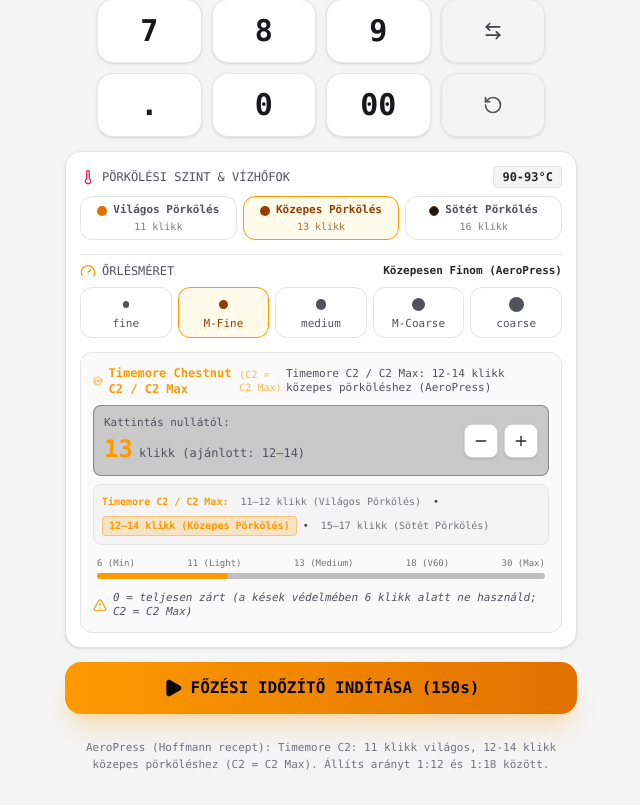
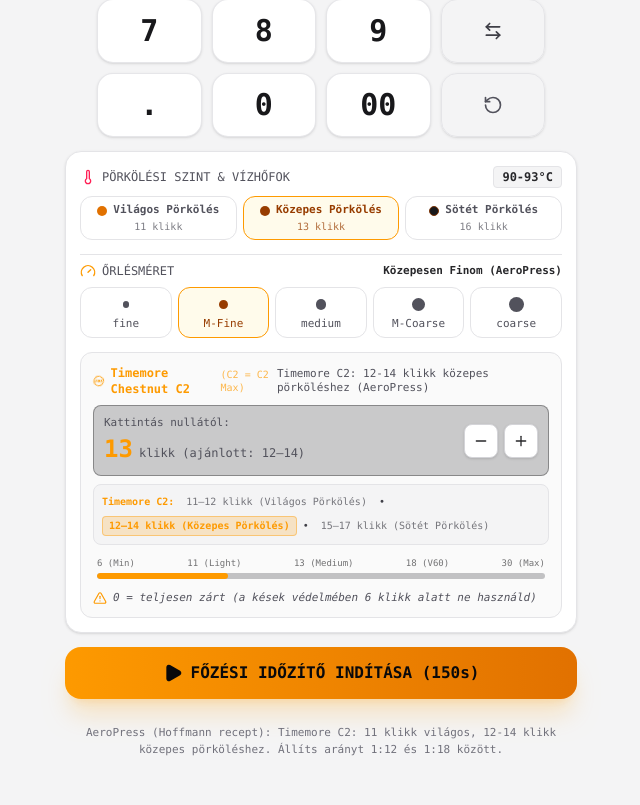
Before and after one commit to pusztaia/coffeecalculator, a React (Vite) app: page / in a window 1280 px wide. Shown: the part 735-1540 px from the top of the page, without its empty margins (319-959 px from the left). Built offline with nearby package versions, Linux system fonts and the light colour scheme.

Commit message:
refactor: simplify Timemore C2/C2 Max references to Timemore C2

```diff
--- a/src/App.tsx
+++ b/src/App.tsx
@@ -552,7 +552,7 @@ export default function App() {
           ratio={ratio}
         />
 
-        {/* Roast Level & Grind Size Helper Guide (with Timemore C2 / C2 Max support!) */}
+        {/* Roast Level & Grind Size Helper Guide (with Timemore C2 support!) */}
         <RoastGrindGuide
           roastLevel={roastLevel}
           onSelectRoast={setRoastLevel}
--- a/src/components/RoastGrindGuide.tsx
+++ b/src/components/RoastGrindGuide.tsx
@@ -260,7 +260,7 @@ export const RoastGrindGuide: React.FC<RoastGrindGuideProps> = ({
             <div className={`flex flex-wrap items-center gap-1.5 text-[10px] p-2 rounded-lg border ${
               darkMode ? 'bg-zinc-900/80 border-zinc-800 text-zinc-300' : 'bg-zinc-100 border-zinc-200 text-zinc-700'
             }`}>
-              <span className="font-semibold text-amber-500">Timemore C2 / C2 Max:</span>
+              <span className="font-semibold text-amber-500">Timemore C2:</span>
               <button
                 type="button"
                 onClick={() => {
--- a/src/data/brewers.ts
+++ b/src/data/brewers.ts
@@ -13,15 +13,15 @@ export const TIMEMORE_C2_CLICKS: Record<GrindSize, GrinderClickRecommendation> =
     min: 11,
     max: 15,
     recommended: 13,
-    descHu: 'Kotyogós / Moka (C2 = C2 Max: 11 klikk világos, 12-14 klikk közepes)',
-    descEn: 'Moka Pot (C2 = C2 Max: 11 clicks light, 12-14 clicks medium)'
+    descHu: 'Kotyogós / Moka (C2: 11 klikk világos, 12-14 klikk közepes)',
+    descEn: 'Moka Pot (C2: 11 clicks light, 12-14 clicks medium)'
   },
   'medium-fine': {
     min: 11,
     max: 18,
     recommended: 13,
-    descHu: 'AeroPress (C2 = C2 Max: 11 klikk világos, 12-14 klikk közepes)',
-    descEn: 'AeroPress (C2 = C2 Max: 11 clicks light, 12-14 clicks medium)'
+    descHu: 'AeroPress (C2: 11 klikk világos, 12-14 klikk közepes)',
+    descEn: 'AeroPress (C2: 11 clicks light, 12-14 clicks medium)'
   },
   'medium': {
     min: 13,
@@ -56,8 +56,8 @@ export const getC2Clicks = (grindSize: GrindSize, roastLevel?: RoastLevel): Grin
           min: 11,
           max: 11,
           recommended: 11,
-          descHu: 'Timemore C2 / C2 Max: 11 klikk világos pörköléshez (Kotyogós / Fine)',
-          descEn: 'Timemore C2 / C2 Max: 11 clicks for light roast (Moka / Fine)',
+          descHu: 'Timemore C2: 11 klikk világos pörköléshez (Kotyogós / Fine)',
+          descEn: 'Timemore C2: 11 clicks for light roast (Moka / Fine)',
         };
       }
       if (roast === 'medium') {
@@ -65,16 +65,16 @@ export const getC2Clicks = (grindSize: GrindSize, roastLevel?: RoastLevel): Grin
           min: 12,
           max: 14,
           recommended: 13,
-          descHu: 'Timemore C2 / C2 Max: 12-14 klikk közepes pörköléshez (Kotyogós / Fine)',
-          descEn: 'Timemore C2 / C2 Max: 12-14 clicks for medium roast (Moka / Fine)',
+          descHu: 'Timemore C2: 12-14 klikk közepes pörköléshez (Kotyogós / Fine)',
+          descEn: 'Timemore C2: 12-14 clicks for medium roast (Moka / Fine)',
         };
       }
       return {
         min: 14,
         max: 15,
         recommended: 14,
-        descHu: 'Timemore C2 / C2 Max: 14-15 klikk sötét pörköléshez (Kotyogós / Fine)',
-        descEn: 'Timemore C2 / C2 Max: 14-15 clicks for dark roast (Moka / Fine)',
+        descHu: 'Timemore C2: 14-15 klikk sötét pörköléshez (Kotyogós / Fine)',
+        descEn: 'Timemore C2: 14-15 clicks for dark roast (Moka / Fine)',
       };
 
     case 'medium-fine':
@@ -83,8 +83,8 @@ export const getC2Clicks = (grindSize: GrindSize, roastLevel?: RoastLevel): Grin
           min: 11,
           max: 12,
           recommended: 11,
-          descHu: 'Timemore C2 / C2 Max: 11 klikk világos pörköléshez (AeroPress)',
-          descEn: 'Timemore C2 / C2 Max: 11 clicks for light roast (AeroPress)',
+          descHu: 'Timemore C2: 11 klikk világos pörköléshez (AeroPress)',
+          descEn: 'Timemore C2: 11 clicks for light roast (AeroPress)',
         };
       }
       if (roast === 'medium') {
@@ -92,16 +92,16 @@ export const getC2Clicks = (grindSize: GrindSize, roastLevel?: RoastLevel): Grin
           min: 12,
           max: 14,
           recommended: 13,
-          descHu: 'Timemore C2 / C2 Max: 12-14 klikk közepes pörköléshez (AeroPress)',
-          descEn: 'Timemore C2 / C2 Max: 12-14 clicks for medium roast (AeroPress)',
+          descHu: 'Timemore C2: 12-14 klikk közepes pörköléshez (AeroPress)',
+          descEn: 'Timemore C2: 12-14 clicks for medium roast (AeroPress)',
         };
       }
       return {
         min: 15,
         max: 17,
         recommended: 16,
-        descHu: 'Timemore C2 / C2 Max: 15-17 klikk sötét pörköléshez (AeroPress)',
-        descEn: 'Timemore C2 / C2 Max: 15-17 clicks for dark roast (AeroPress)',
+        descHu: 'Timemore C2: 15-17 klikk sötét pörköléshez (AeroPress)',
+        descEn: 'Timemore C2: 15-17 clicks for dark roast (AeroPress)',
       };
 
     case 'medium':
@@ -110,8 +110,8 @@ export const getC2Clicks = (grindSize: GrindSize, roastLevel?: RoastLevel): Grin
           min: 13,
           max: 16,
           recommended: 15,
-          descHu: 'Timemore C2 / C2 Max: 14-16 klikk világos pörköléshez (Filter / V60)',
-          descEn: 'Timemore C2 / C2 Max: 14-16 clicks for light roast (Filter / V60)',
+          descHu: 'Timemore C2: 14-16 klikk világos pörköléshez (Filter / V60)',
+          descEn: 'Timemore C2: 14-16 clicks for light roast (Filter / V60)',
         };
       }
       if (roast === 'medium') {
@@ -119,16 +119,16 @@ export const getC2Clicks = (grindSize: GrindSize, roastLevel?: RoastLevel): Grin
           min: 16,
           max: 20,
           recommended: 18,
-          descHu: 'Timemore C2 / C2 Max: 17-19 klikk közepes pörköléshez (Filter / V60)',
-          descEn: 'Timemore C2 / C2 Max: 17-19 clicks for medium roast (Filter / V60)',
+          descHu: 'Timemore C2: 17-19 klikk közepes pörköléshez (Filter / V60)',
+          descEn: 'Timemore C2: 17-19 clicks for medium roast (Filter / V60)',
         };
       }
       return {
         min: 20,
         max: 22,
         recommended: 21,
-        descHu: 'Timemore C2 / C2 Max: 20-22 klikk sötét pörköléshez (Filter / V60)',
-        descEn: 'Timemore C2 / C2 Max: 20-22 clicks for dark roast (Filter / V60)',
+        descHu: 'Timemore C2: 20-22 klikk sötét pörköléshez (Filter / V60)',
+        descEn: 'Timemore C2: 20-22 clicks for dark roast (Filter / V60)',
       };
 
     case 'medium-coarse':
@@ -137,8 +137,8 @@ export const getC2Clicks = (grindSize: GrindSize, roastLevel?: RoastLevel): Grin
           min: 20,
           max: 23,
           recommended: 21,
-          descHu: 'Timemore C2 / C2 Max: 20-23 klikk világos pörköléshez (Chemex)',
-          descEn: 'Timemore C2 / C2 Max: 20-23 clicks for light roast (Chemex)',
+          descHu: 'Timemore C2: 20-23 klikk világos pörköléshez (Chemex)',
+          descEn: 'Timemore C2: 20-23 clicks for light roast (Chemex)',
         };
       }
       if (roast === 'medium') {
@@ -146,16 +146,16 @@ export const getC2Clicks = (grindSize: GrindSize, roastLevel?: RoastLevel): Grin
           min: 23,
           max: 25,
           recommended: 24,
-          descHu: 'Timemore C2 / C2 Max: 23-25 klikk közepes pörköléshez (Chemex)',
-          descEn: 'Timemore C2 / C2 Max: 23-25 clicks for medium roast (Chemex)',
+          descHu: 'Timemore C2: 23-25 klikk közepes pörköléshez (Chemex)',
+          descEn: 'Timemore C2: 23-25 clicks for medium roast (Chemex)',
         };
       }
       return {
         min: 25,
         max: 27,
         recommended: 26,
-        descHu: 'Timemore C2 / C2 Max: 25-27 klikk sötét pörköléshez (Chemex)',
-        descEn: 'Timemore C2 / C2 Max: 25-27 clicks for dark roast (Chemex)',
+        descHu: 'Timemore C2: 25-27 klikk sötét pörköléshez (Chemex)',
+        descEn: 'Timemore C2: 25-27 clicks for dark roast (Chemex)',
       };
 
     case 'coarse':
@@ -164,8 +164,8 @@ export const getC2Clicks = (grindSize: GrindSize, roastLevel?: RoastLevel): Grin
           min: 22,
           max: 26,
           recommended: 24,
-          descHu: 'Timemore C2 / C2 Max: 23-25 klikk világos pörköléshez (French / Cold)',
-          descEn: 'Timemore C2 / C2 Max: 23-25 clicks for light roast (French / Cold)',
+          descHu: 'Timemore C2: 23-25 klikk világos pörköléshez (French / Cold)',
+          descEn: 'Timemore C2: 23-25 clicks for light roast (French / Cold)',
         };
       }
       if (roast === 'medium') {
@@ -173,16 +173,16 @@ export const getC2Clicks = (grindSize: GrindSize, roastLevel?: RoastLevel): Grin
           min: 25,
           max: 28,
           recommended: 27,
-          descHu: 'Timemore C2 / C2 Max: 26-28 klikk közepes pörköléshez (French / Cold)',
-          descEn: 'Timemore C2 / C2 Max: 26-28 clicks for medium roast (French / Cold)',
+          descHu: 'Timemore C2: 26-28 klikk közepes pörköléshez (French / Cold)',
+          descEn: 'Timemore C2: 26-28 clicks for medium roast (French / Cold)',
         };
       }
       return {
         min: 28,
         max: 30,
         recommended: 29,
-        descHu: 'Timemore C2 / C2 Max: 28-30 klikk sötét pörköléshez (French / Cold)',
-        descEn: 'Timemore C2 / C2 Max: 28-30 clicks for dark roast (French / Cold)',
+        descHu: 'Timemore C2: 28-30 klikk sötét pörköléshez (French / Cold)',
+        descEn: 'Timemore C2: 28-30 clicks for dark roast (French / Cold)',
       };
 
     default:
@@ -221,8 +221,8 @@ export const BREWERS: Brewer[] = [
         nameHu: 'James Hoffmann Mesterfőzete',
         creatorEn: 'James Hoffmann (World Barista Champion)',
         creatorHu: 'James Hoffmann (Világbajnok barista)',
-        descEn: 'Low temperature (80-85°C), Timemore C2: 11 clicks for light roast, 12-14 clicks for medium roast (C2 = C2 Max), gentle 30s press.',
-        descHu: 'Alacsonyabb hőfok (80-85°C), Timemore C2: 11 klikk világos, 12-14 klikk közepes pörköléshez (C2 = C2 Max), kíméletes lassú lenyomás.',
+        descEn: 'Low temperature (80-85°C), Timemore C2: 11 clicks for light roast, 12-14 clicks for medium roast, gentle 30s press.',
+        descHu: 'Alacsonyabb hőfok (80-85°C), Timemore C2: 11 klikk világos, 12-14 klikk közepes pörköléshez, kíméletes lassú lenyomás.',
         defaultRatio: 18, // 11g to 200g water (approx 1:18.2)
         minRatio: 14,
         maxRatio: 20,
--- a/src/data/translations.ts
+++ b/src/data/translations.ts
@@ -55,19 +55,19 @@ export const TRANSLATIONS = {
     reset: 'Reset',
     brewFinished: 'Brew Completed! Enjoy your cup.',
     activeField: 'Active typing field',
-    tipAeroPress: 'AeroPress (Hoffmann recipe): Timemore C2: 11 clicks for light roast, 12-14 clicks for medium roast (C2 = C2 Max). Adjust ratio between 1:12 and 1:18.',
-    tipMoka: 'Tip: For Moka Pot, never tamp. Timemore C2 / C2 Max (C2 = C2 Max): 11 clicks for light roast, 12-14 clicks for medium roast. Use pre-boiled hot water!',
+    tipAeroPress: 'AeroPress (Hoffmann recipe): Timemore C2: 11 clicks for light roast, 12-14 clicks for medium roast. Adjust ratio between 1:12 and 1:18.',
+    tipMoka: 'Tip: For Moka Pot, never tamp. Timemore C2: 11 clicks for light roast, 12-14 clicks for medium roast. Use pre-boiled hot water!',
     tipColdBrew: 'Cold Brew tip: Coarse grind and 12–24h cold steeping extracts rich chocolatey sweetness with virtually zero bitterness or acidity!',
     viewTimer: 'Brew Guide & Timer',
     quickRatios: 'Quick Ratios',
     customRatio: 'Custom Ratio',
     themeLight: 'Light Mode',
     themeDark: 'Dark Mode',
-    grinderC2Max: 'Timemore Chestnut C2 / C2 Max',
+    grinderC2Max: 'Timemore Chestnut C2',
     grinderClicks: 'Clicks from Zero',
     clicks: 'clicks',
     recommended: 'recommended',
-    zeroPointNote: '0 = fully closed (avoid below 6 clicks to protect burrs; C2 = C2 Max)',
+    zeroPointNote: '0 = fully closed (avoid below 6 clicks to protect burrs)',
   },
   hu: {
     appTitle: 'CoffeeCalculator',
@@ -125,18 +125,18 @@ export const TRANSLATIONS = {
     reset: 'Újrakezdés',
     brewFinished: 'A kávé elkészült! Egészségedre!',
     activeField: 'Aktívan gépelt mező',
-    tipAeroPress: 'AeroPress (Hoffmann recept): Timemore C2: 11 klikk világos, 12-14 klikk közepes pörköléshez (C2 = C2 Max). Állíts arányt 1:12 és 1:18 között.',
-    tipMoka: 'Kotyogós tipp: Soha ne tömörítsd! Timemore C2 / C2 Max (C2 = C2 Max): 11 klikk világos pörköléshez, 12-14 klikk közepes pörköléshez. Használj forró vizet az alsó tartályba!',
+    tipAeroPress: 'AeroPress (Hoffmann recept): Timemore C2: 11 klikk világos, 12-14 klikk közepes pörköléshez. Állíts arányt 1:12 és 1:18 között.',
+    tipMoka: 'Kotyogós tipp: Soha ne tömörítsd! Timemore C2: 11 klikk világos pörköléshez, 12-14 klikk közepes pörköléshez. Használj forró vizet az alsó tartályba!',
     tipColdBrew: 'Cold Brew tip: Durva őrléssel és hideg vízzel áztasd 12–24 órán át. Természetesen édeskés, selymes és kíméli a gyomrot!',
     viewTimer: 'Lépésről lépésre időzítő',
     quickRatios: 'Gyors Arányok',
     customRatio: 'Egyéni Arány',
     themeLight: 'Világos Mód',
     themeDark: 'Sötét Mód',
-    grinderC2Max: 'Timemore Chestnut C2 / C2 Max',
+    grinderC2Max: 'Timemore Chestnut C2',
     grinderClicks: 'Kattintás nullától',
     clicks: 'klikk',
     recommended: 'ajánlott',
-    zeroPointNote: '0 = teljesen zárt (a kések védelmében 6 klikk alatt ne használd; C2 = C2 Max)',
+    zeroPointNote: '0 = teljesen zárt (a kések védelmében 6 klikk alatt ne használd)',
   }
 };
```
Also changed, not shown: 1 other file (tests, documents, lock files or other folders).
